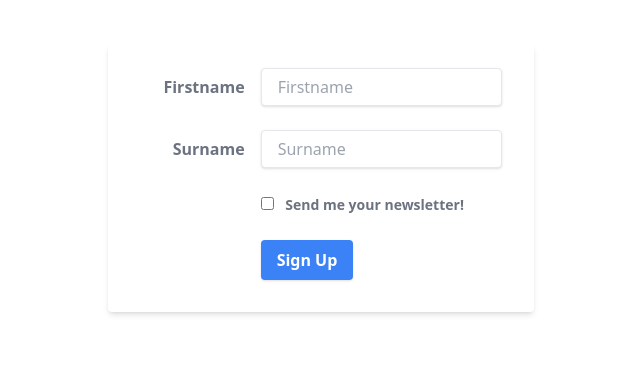
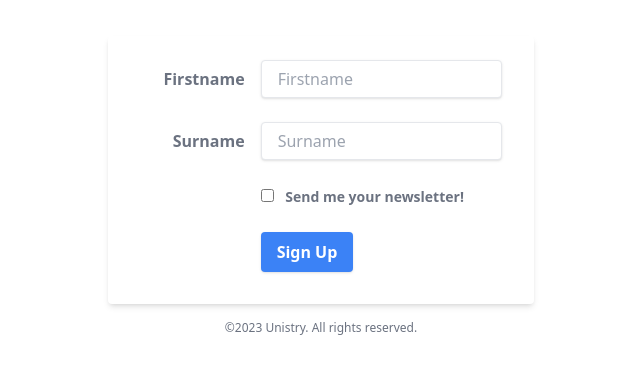
Before and after one commit to oMisterMo/test-nuxt, a Nuxt app: page /register in a window 1280 px wide. Shown: the part 214-588 px from the top of the page, without its empty margins (319-959 px from the left). Built offline with nearby package versions, Linux system fonts and the light colour scheme.

Commit message:
Extract <CopyrightNotice /> component

```diff
--- /dev/null
+++ b/components/CopyrightNotice.vue
@@ -0,0 +1,7 @@
+<template>
+    <div>
+        <p class="text-center text-gray-500 text-xs">
+            &copy;2023 Unistry. All rights reserved.
+        </p>
+    </div>
+</template>
--- a/components/Login.vue
+++ b/components/Login.vue
@@ -32,9 +32,7 @@
                 </a>
             </div>
         </form>
-        <p class="text-center text-gray-500 text-xs">
-            &copy;2023 Unistry. All rights reserved.
-        </p>
+        <CopyrightNotice />
     </div>
 </template>
 
--- a/components/Register.vue
+++ b/components/Register.vue
@@ -56,5 +56,6 @@
                 </div>
             </div>
         </form>
+        <CopyrightNotice />
     </div>
 </template>
```
